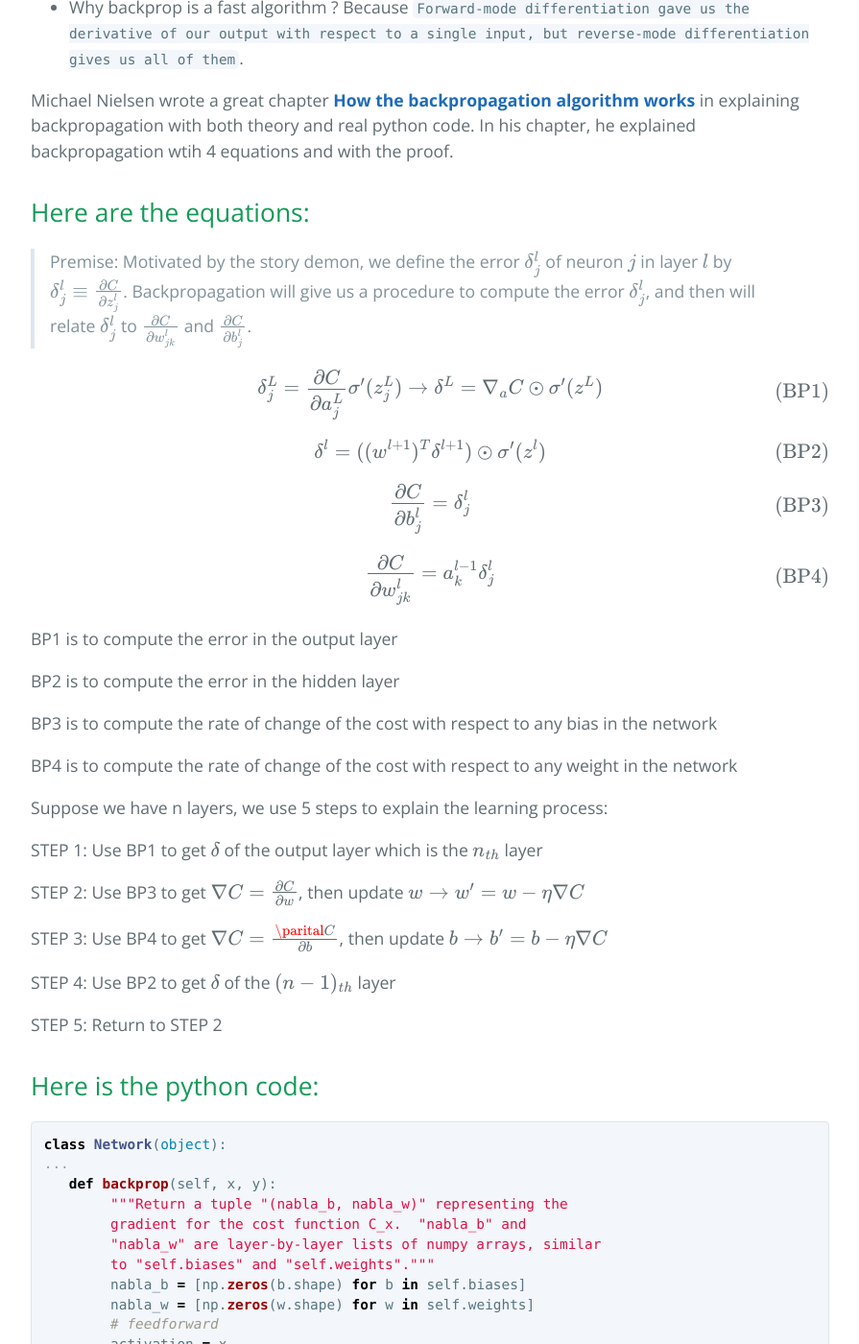
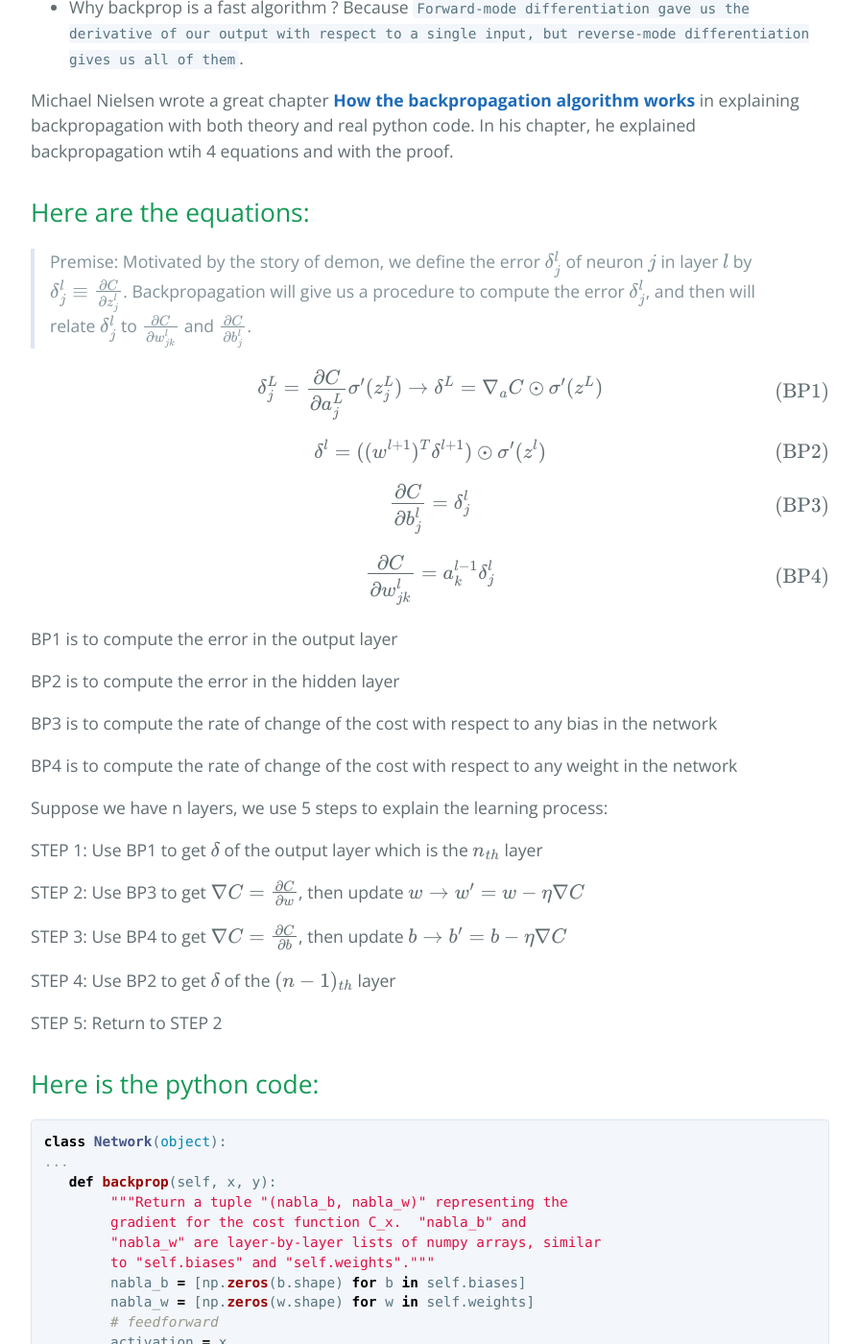
Before and after one commit to zikuicai/zikuicai.github.io, a Jekyll site: the page built from _posts/2017-12-28-back-propagation.md, in a window 1280 px wide and 1400 px high, scrolled down 1092 px. Shown: the whole window at 96% size, without its empty margins (192-1087 px from the left). Built offline with Jekyll 4.4.1, drawn with Linux system fonts in a browser that asks for light colours; formulas are drawn with MathJax 3.

Commit message:
Update 2017-12-28-back-propagation.md

```diff
--- a/_posts/2017-12-28-back-propagation.md
+++ b/_posts/2017-12-28-back-propagation.md
@@ -31,7 +31,7 @@ Michael Nielsen wrote a great chapter [**How the backpropagation algorithm works
 Here are the equations:
 ---
 
-> Premise: Motivated by the story demon, we define the error $$\delta^l_j$$ of neuron $$j$$ in layer $$l$$ by $$\delta^l_j \equiv \frac{\partial C}{\partial z^l_j}$$. Backpropagation will give us a procedure to compute the error $$\delta^l_j$$, and then will relate $$\delta^l_j$$ to $$\frac{\partial C}{\partial w^l_{jk}}$$ and $$\frac{\partial C}{\partial b^l_j}$$.
+> Premise: Motivated by the story of demon, we define the error $$\delta^l_j$$ of neuron $$j$$ in layer $$l$$ by $$\delta^l_j \equiv \frac{\partial C}{\partial z^l_j}$$. Backpropagation will give us a procedure to compute the error $$\delta^l_j$$, and then will relate $$\delta^l_j$$ to $$\frac{\partial C}{\partial w^l_{jk}}$$ and $$\frac{\partial C}{\partial b^l_j}$$.
 
 \begin{eqnarray}
   \delta^L_j = \frac{\partial C}{\partial a^L_j} \sigma'(z^L_j) \rightarrow \delta^L = \nabla_a C \odot \sigma'(z^L)
@@ -63,7 +63,7 @@ STEP 1: Use BP1 to get $$\delta$$ of the output layer which is the $$n_{th}$$ la
 
 STEP 2: Use BP3 to get $$\nabla C = \frac{\partial C}{\partial w}$$, then update $$w \rightarrow w'= w-\eta \nabla C$$
 
-STEP 3: Use BP4 to get $$\nabla C = \frac{\parital C}{\partial b}$$, then update $$b \rightarrow b'= b-\eta \nabla C$$
+STEP 3: Use BP4 to get $$\nabla C = \frac{\partial C}{\partial b}$$, then update $$b \rightarrow b'= b-\eta \nabla C$$
 
 STEP 4: Use BP2 to get $$\delta$$ of the $$(n-1)_{th}$$ layer
 
```
